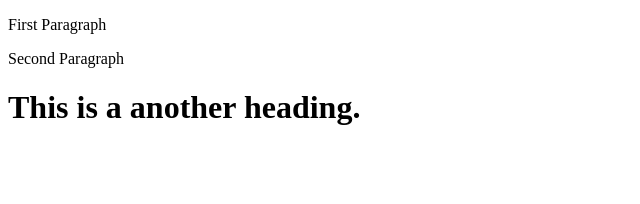
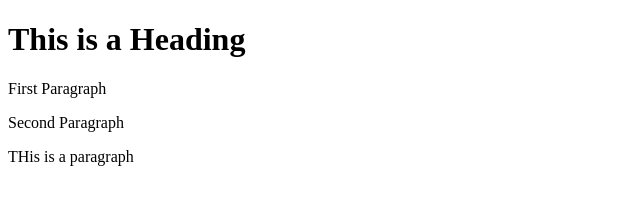
Before and after one commit to alekskardo/learnGit, a plain HTML site: page index.html in a window 1280 px wide. Shown: the whole page, without its empty margins (0-640 px from the left). Drawn offline with Linux system fonts and the light colour scheme.

Commit message:
Update index.html

```diff
--- a/index.html
+++ b/index.html
@@ -7,9 +7,10 @@
 
 <body>
 
+    <h1>This is a Heading</h1>
     <p>First Paragraph</p>
     <p>Second Paragraph</p>
-    <h1>This is a another heading.</h1>
+    <p>THis is a paragraph</p>
 
 </body>
 
```
